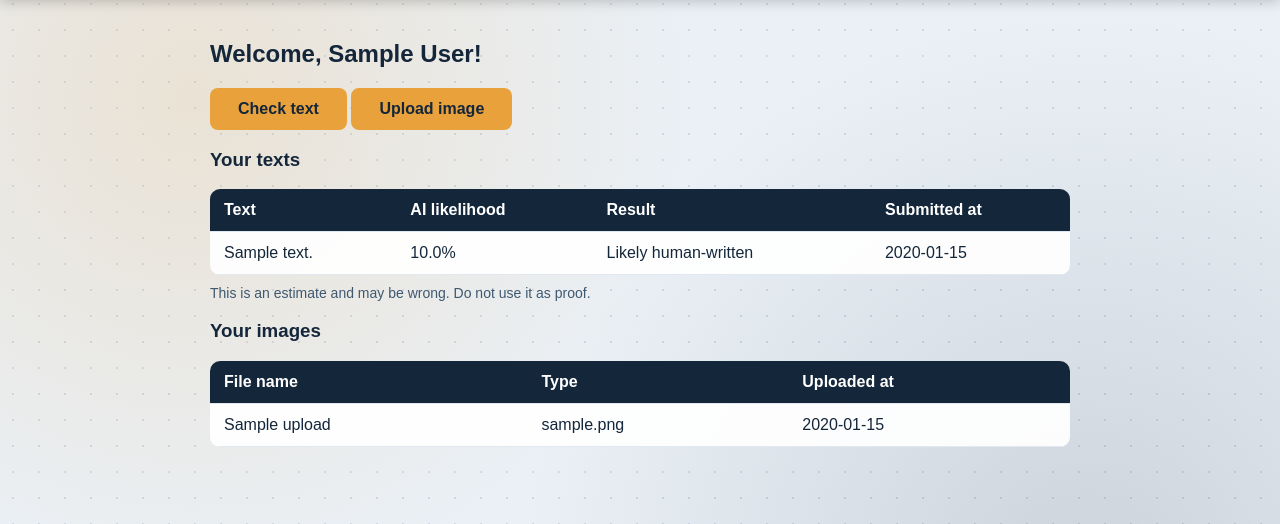
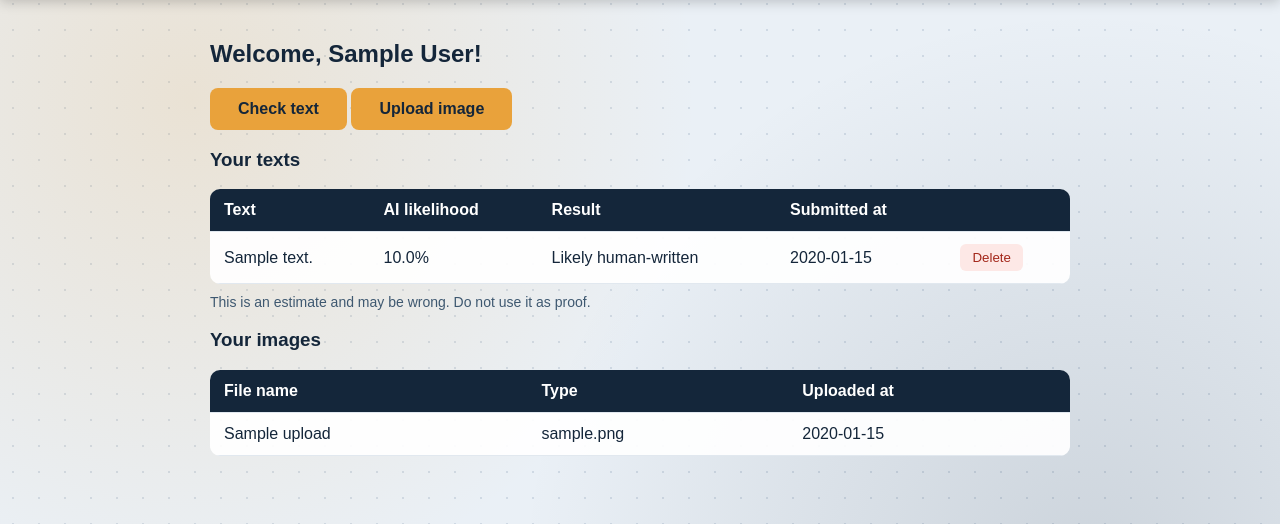
Before and after one commit to srigayathrig4/Aegis-seal, a Flask app: page /dashboard in a window 1280 px wide. Shown: the part 61-585 px from the top of the page. Run offline with Flask 3, Linux system fonts and the light colour scheme; the visitor is signed in with stand-in values (Sample User, id 1); tables that the repository leaves empty hold one stand-in row (values such as "Sample post").

Commit message:
Add per-row delete for saved texts

```diff
--- a/static/style.css
+++ b/static/style.css
@@ -125,3 +125,13 @@ textarea:focus {
   box-shadow: 0 0 0 3px rgba(233, 162, 59, 0.25);
 }
 .note { font-size: 14px; color: #3e5870; margin-top: 10px; }
+.btn-small {
+  background: #fde8e6;
+  color: #a32619;
+  border: none;
+  padding: 6px 12px;
+  border-radius: 6px;
+  cursor: pointer;
+  transition: background 0.2s;
+}
+.btn-small:hover { background: #f8c9c4; }
--- a/templates/dashboard.html
+++ b/templates/dashboard.html
@@ -11,13 +11,19 @@
 {% if texts %}
 <div class="table-wrap">
   <table>
-    <tr><th>Text</th><th>AI likelihood</th><th>Result</th><th>Submitted at</th></tr>
+    <tr><th>Text</th><th>AI likelihood</th><th>Result</th><th>Submitted at</th><th></th></tr>
     {% for item in texts %}
     <tr>
       <td>{{ item.content|truncate(60) }}</td>
       <td>{% if item.ai_score is not none %}{{ item.ai_score }}%{% else %}-{% endif %}</td>
       <td>{{ item.ai_score|verdict }}</td>
       <td>{{ item.created_at }}</td>
+      <td>
+        <form method="post" action="{{ url_for('delete_text', text_id=item.id) }}"
+              onsubmit="return confirm('Delete this text?');">
+          <button class="btn-small" type="submit">Delete</button>
+        </form>
+      </td>
     </tr>
     {% endfor %}
   </table>
@@ -26,6 +32,8 @@
 {% else %}
 <p>You haven't submitted any text yet.</p>
 {% endif %}
+
+
 <h3>Your images</h3>
 {% if uploads %}
 <div class="table-wrap">
```
